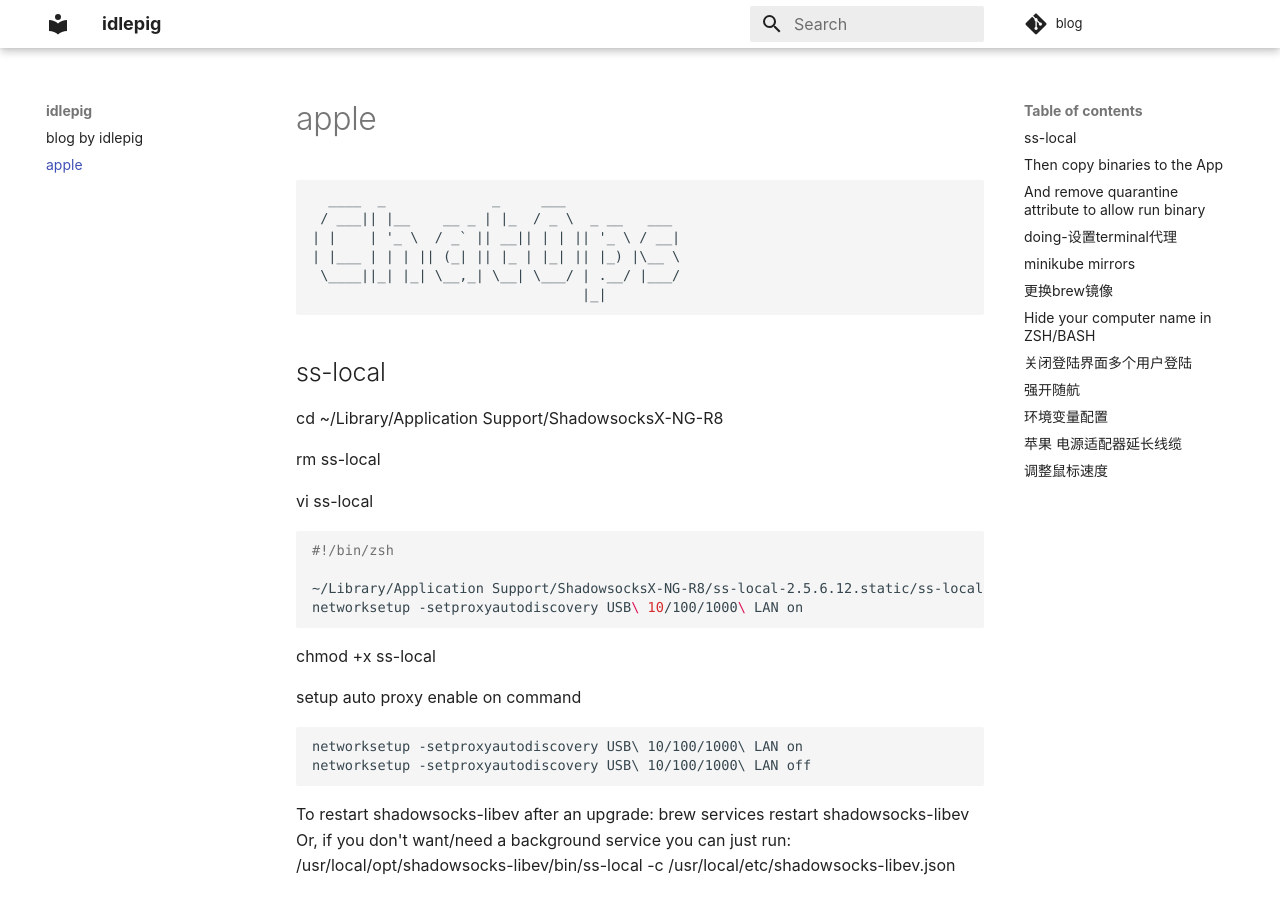
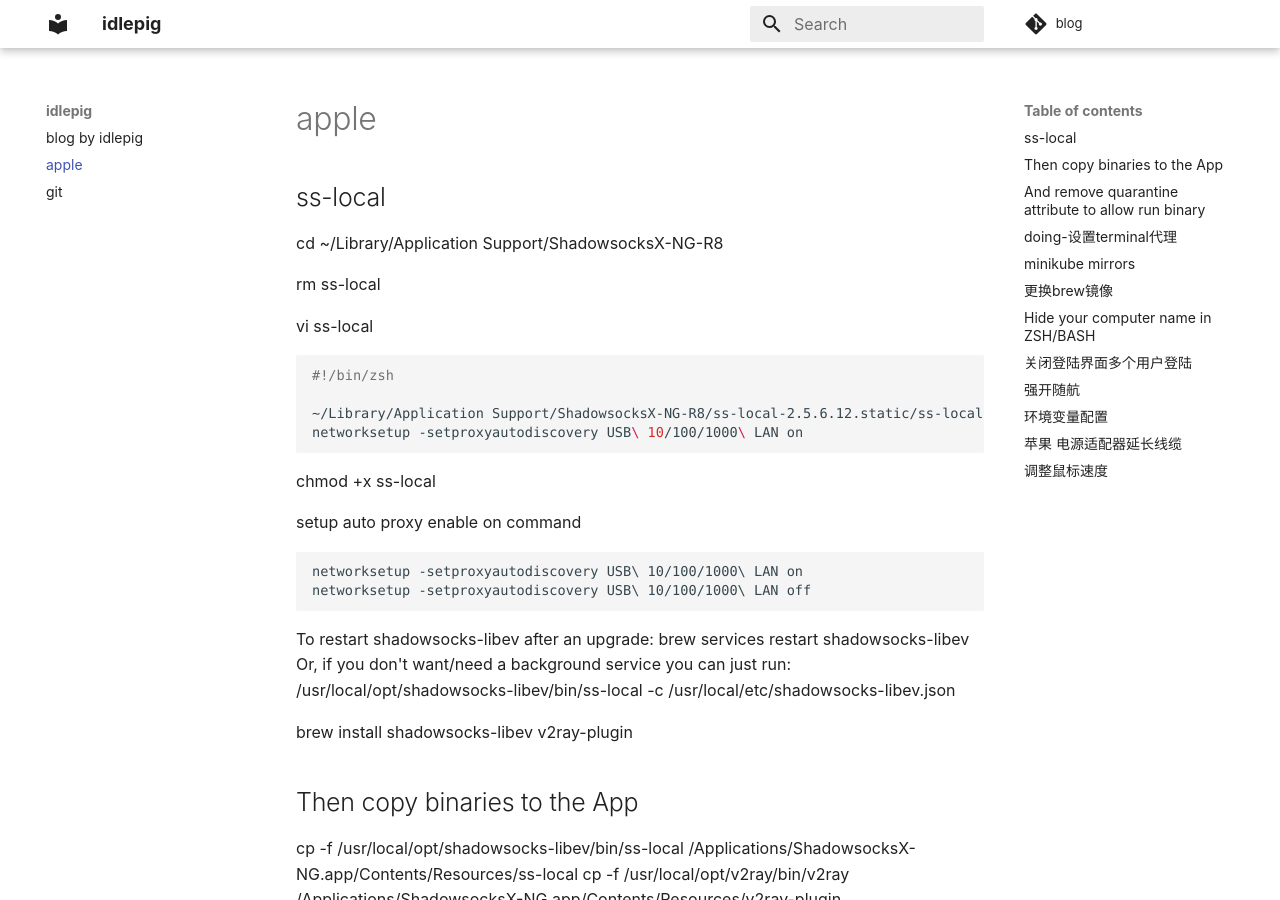
Before and after one commit to idlewith/blog, an MkDocs documentation site: the page built from docs/apple.md, in a window 1280 px wide and 900 px high. Built offline with MkDocs 1.6.1 and Material for MkDocs 9.7.7, drawn with Linux system fonts in a browser that asks for light colours; comment, search, counter and statistics services are not loaded.

Commit message:
add git.md

````diff
--- a/docs/apple.md
+++ b/docs/apple.md
@@ -1,15 +1,5 @@
 
 # apple
-
-```
-  ____  _             _     ___
- / ___|| |__    __ _ | |_  / _ \  _ __   ___
-| |    | '_ \  / _` || __|| | | || '_ \ / __|
-| |___ | | | || (_| || |_ | |_| || |_) |\__ \
- \____||_| |_| \__,_| \__| \___/ | .__/ |___/
-                                 |_|
-```
-
 
 
 ## ss-local
````
Also changed, not shown: docs/git.md (added, +65 -0 lines), docs/index.md (+4 -0 lines).
